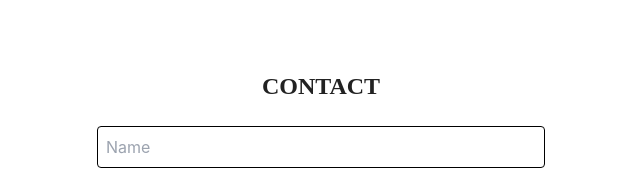
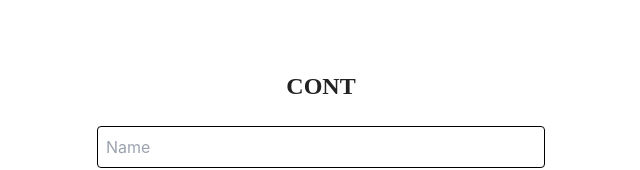
Before and after one commit to smartajay2/official-portfolio, a React (Create React App) app: page / in a window 1280 px wide. Shown: the part 1595-1765 px from the top of the page, without its empty margins (319-959 px from the left). Built offline with nearby package versions, Linux system fonts and the light colour scheme.

Commit message:
chrcking

```diff
--- a/src/sections/Contact/Contact.jsx
+++ b/src/sections/Contact/Contact.jsx
@@ -4,7 +4,7 @@
   return (
     <section className="flex flex-col items-center  text-black p-6">
       <div className="w-full max-w-lg mt-10">
-        <h1 className="text-2xl font-bold mb-6 text-center">Contact</h1>
+        <h1 className="text-2xl font-bold mb-6 text-center">Cont</h1>
         <form className="space-y-4 ml-8 mr-8 " action="https://formspree.io/f/mrbzkoyg" method="post">
           <div className="formGroup">
             <label htmlFor="name" className="sr-only">
```
